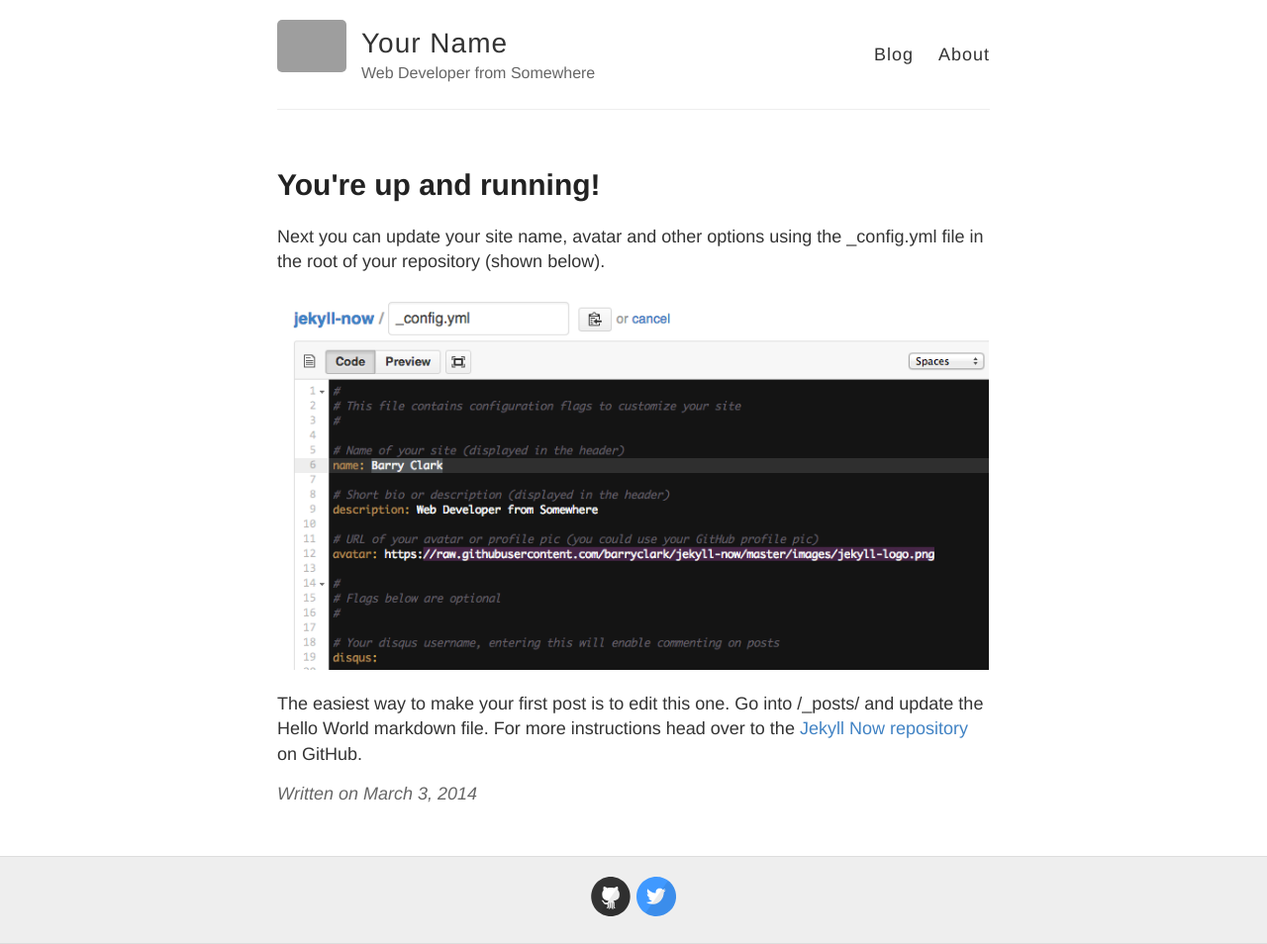
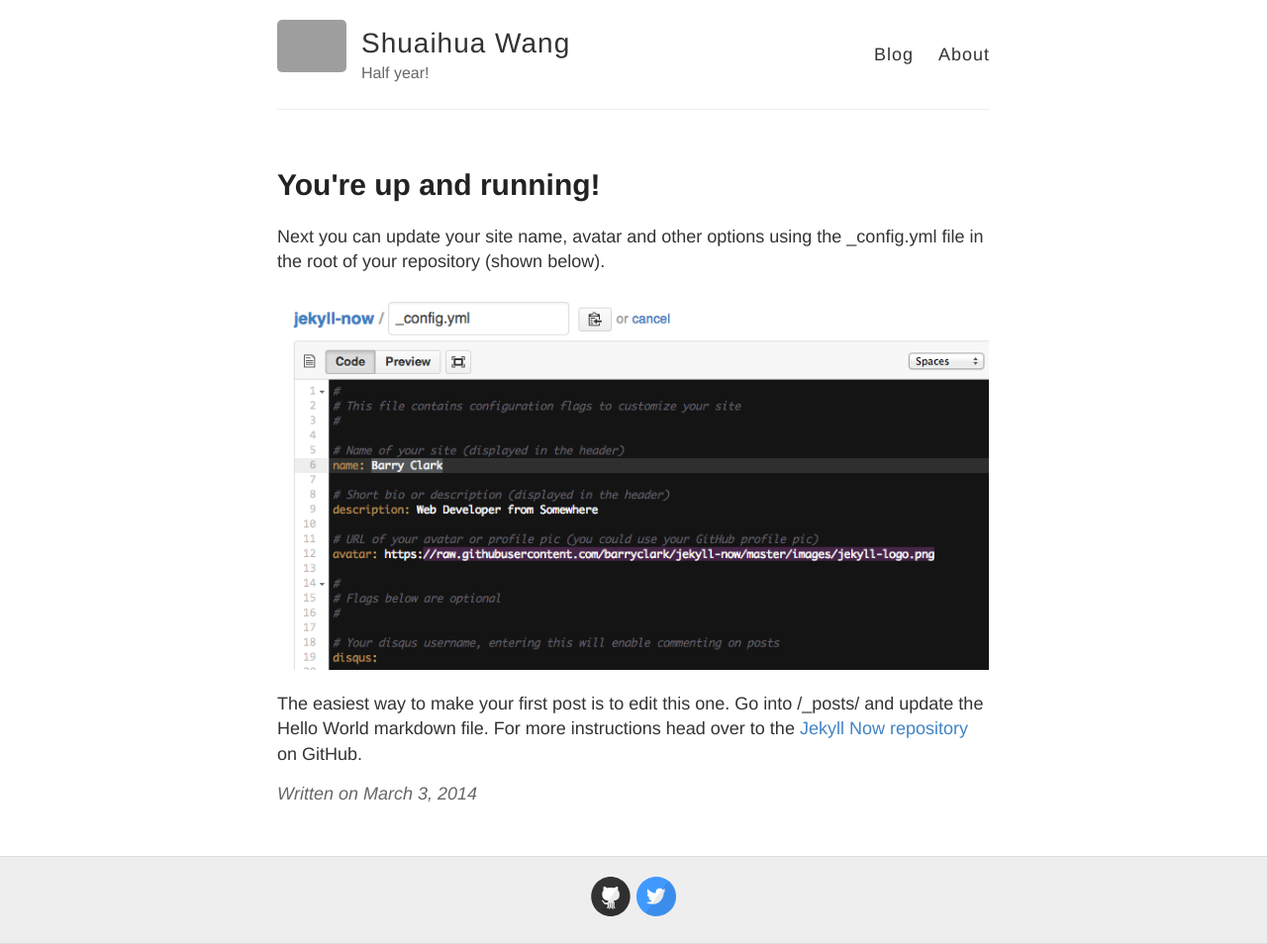
Before and after one commit to howardking/howardking.github.io, a Jekyll site: the page built from _posts/2014-3-3-Hello-World.md, in a window 1280 px wide. Shown: the whole page at 99% size. Built offline with Jekyll 4.4.1, drawn with Linux system fonts in a browser that asks for light colours; grey boxes are pictures that could not be loaded.

Commit message:
modify myname

```diff
--- a/_config.yml
+++ b/_config.yml
@@ -3,10 +3,10 @@
 #
 
 # Name of your site (displayed in the header)
-name: Your Name
+name: Shuaihua Wang
 
 # Short bio or description (displayed in the header)
-description: Web Developer from Somewhere
+description: Half year!
 
 # URL of your avatar or profile pic (you could use your GitHub profile pic)
 avatar: https://raw.githubusercontent.com/barryclark/jekyll-now/master/images/jekyll-logo.png
```
